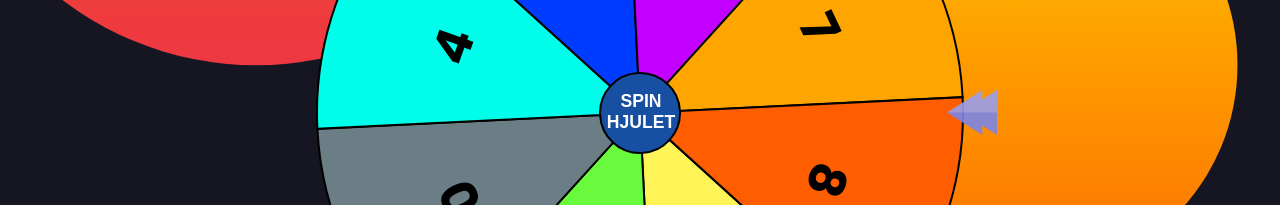
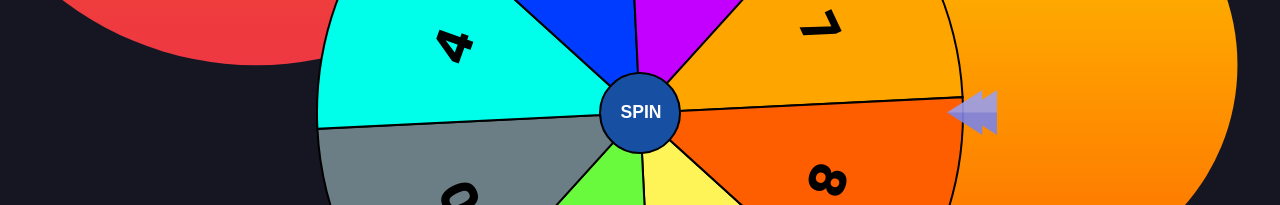
Before and after one commit to ElmelundJC/gameSite_nodeJS, a website: page public/frontpage/frontpage.html in a window 1280 px wide. Shown: the part 335-540 px from the top of the page. Drawn offline with nearby package versions, Linux system fonts and the light colour scheme.

Commit message:
Frontpage minor fix

```diff
--- a/public/frontpage/frontpage.html
+++ b/public/frontpage/frontpage.html
@@ -32,7 +32,7 @@
           Canvas supportes ikke af din browser, brug en anden.
         </canvas>
         <img class="arrow-pointer" src="../global/arrow-left.png" alt="arrow-pointer" />
-        <button id="spinBtn" class="spin_btn" onload="theWheel.startAnimation();">SPIN HJULET</button>
+        <button id="spinBtn" class="spin_btn" onload="theWheel.startAnimation();">SPIN</button>
       </div>
     </section>
   </div>
```
